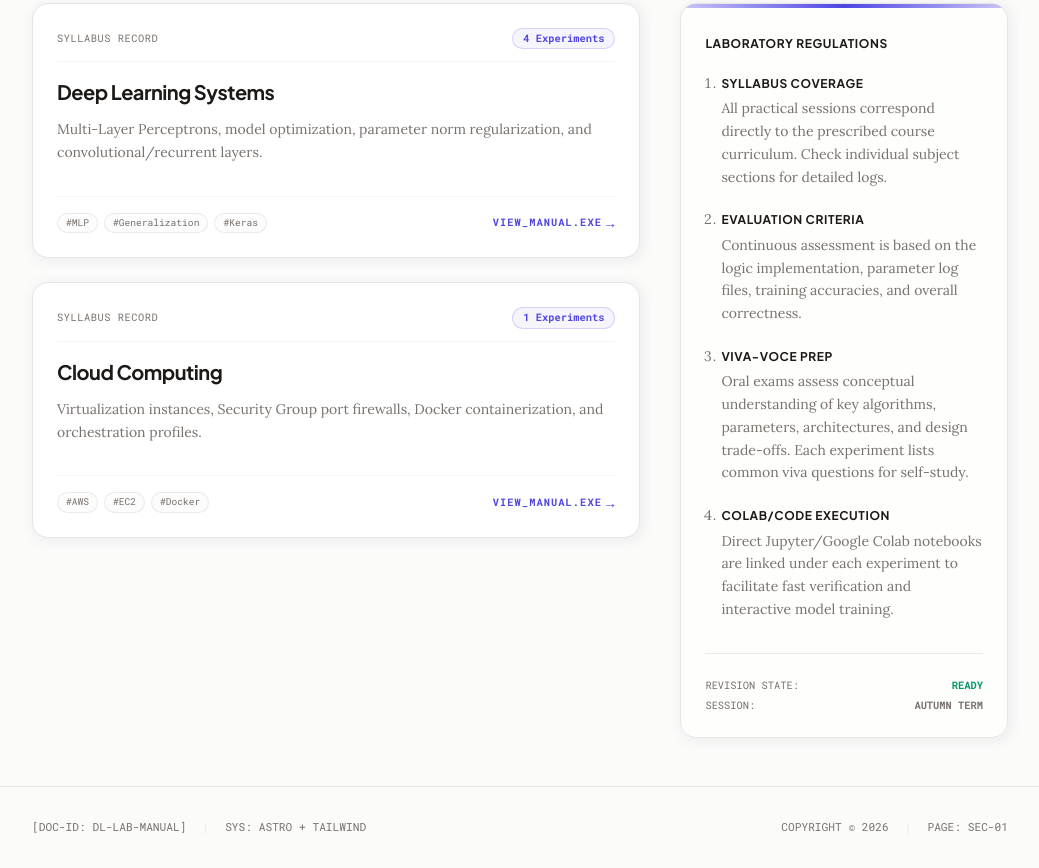
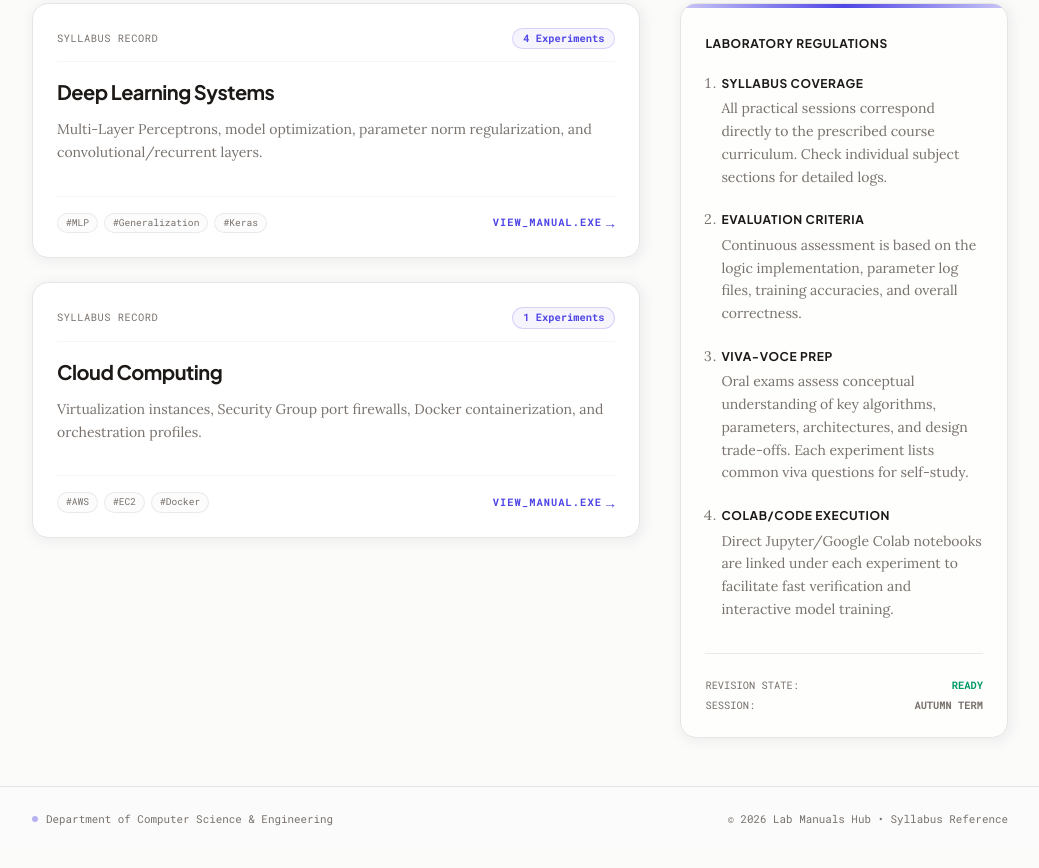
Before and after one commit to AjithGoveas/lab-manuals, an Astro site: page / in a window 1280 px wide. Shown: the part 847-1715 px from the top of the page, without its empty margins (120-1159 px from the left). Built offline with nearby package versions, Linux system fonts and the light colour scheme; Astro itself is replaced by a stand-in of ours.

Commit message:
style: simplify and clean up academic footer

```diff
--- a/src/components/Footer.astro
+++ b/src/components/Footer.astro
@@ -2,18 +2,15 @@
 const year = new Date().getFullYear();
 ---
 
-<footer class="border-t border-border mt-auto">
-  <div class="mx-auto w-full max-w-5xl px-4 py-8 sm:px-6">
-    <div class="flex flex-col gap-4 font-mono text-[0.7rem] text-muted-foreground sm:flex-row sm:items-center sm:justify-between">
-      <div class="flex flex-wrap items-center gap-x-4 gap-y-1">
-        <span>[DOC-ID: DL-LAB-MANUAL]</span>
-        <span class="hidden sm:inline text-border">|</span>
-        <span>SYS: ASTRO + TAILWIND</span>
+<footer class="border-t border-border mt-auto bg-card/10">
+  <div class="mx-auto w-full max-w-5xl px-6 py-6">
+    <div class="flex flex-col gap-3 font-mono text-[0.68rem] text-muted-foreground sm:flex-row sm:items-center sm:justify-between">
+      <div class="flex items-center gap-2">
+        <span class="inline-block size-1.5 rounded-full bg-primary/40"></span>
+        <span>Department of Computer Science & Engineering</span>
       </div>
-      <div class="flex flex-wrap items-center gap-x-4 gap-y-1">
-        <span>COPYRIGHT © {year}</span>
-        <span class="hidden sm:inline text-border">|</span>
-        <span>PAGE: SEC-01</span>
+      <div>
+        <span>&copy; {year} Lab Manuals Hub &bull; Syllabus Reference</span>
       </div>
     </div>
   </div>
```
